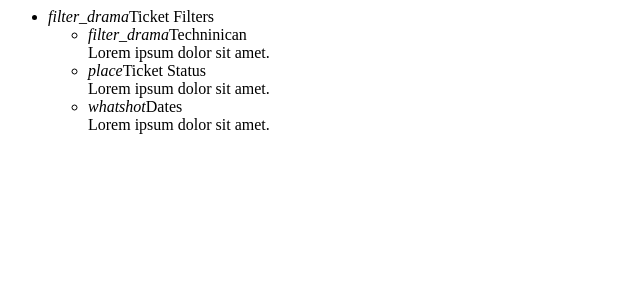
After one commit to mikecummings34/Simple_CRM1.0, a Django app: template crm_app/templates/crm_temps/forms/dropdown-filter.html in a window 1280 px wide. The commit adds this page. Shown: the top 300 px of the page, without its empty margins (0-640 px from the left). Run offline with Django 3.2, Linux system fonts and the light colour scheme; the template is opened without the code that fills it, so the values that code supplies are empty; some libraries are stand-ins or nearby versions.

Commit message:
filter menu

```diff
--- /dev/null
+++ b/crm_app/templates/crm_temps/forms/dropdown-filter.html
@@ -0,0 +1,30 @@
+  <ul class="collapsible">
+    <li>
+      <div class="collapsible-header"><i class='material-icons'>filter_drama</i>Ticket Filters</div>
+      <div class='collapsible-body'>
+        <ul class="collapsible">
+          <li>
+            <div class="collapsible-header"><i class="material-icons">filter_drama</i>Techninican</div>
+            <div class="collapsible-body"><span>Lorem ipsum dolor sit amet.</span></div>
+          </li>
+          <li>
+            <div class="collapsible-header"><i class="material-icons">place</i>Ticket Status</div>
+            <div class="collapsible-body"><span>Lorem ipsum dolor sit amet.</span></div>
+          </li>
+          <li>
+            <div class="collapsible-header"><i class="material-icons">whatshot</i>Dates</div>
+            <div class="collapsible-body"><span>Lorem ipsum dolor sit amet.</span></div>
+          </li>
+        </ul>
+      </div>
+    </li>
+  </ul>
+
+
+
+<script type="text/javascript">
+  $(document).ready(function(){
+      $('.dropdown-trigger').dropdown();
+       $('.collapsible').collapsible();
+  });
+</script>
--- a/crm_app/templates/crm_temps/tix.html
+++ b/crm_app/templates/crm_temps/tix.html
@@ -1,5 +1,8 @@
 
+
+  <!--Base template for ticket table. Uses Ajax and Jquery to render -->
 	<form id='ff' method="GET" action="{% url 'crm:ticket_detail' %}" id="profile_tickets">
+
 
 
 					<table class='striped responsive-table-vertical'>
@@ -21,6 +24,6 @@
 <script>
 	$(document).ready(function(){
     $('.fixed-action-btn').floatingActionButton();
-    $('.dropdown-trigger').dropdown();
+
   });
 </script>
--- a/crm_app/templates/crm_temps/view-profile.html
+++ b/crm_app/templates/crm_temps/view-profile.html
@@ -24,7 +24,7 @@
         <li id="contacts" class="tab col s3"><a href="#test4">Clients and Contacts</a></li>
       </ul>
     </div>
-    <div id="test1" class="col s12">{% include 'crm_temps/tix.html' %}</div>
+    <div id="test1" class="col s12">{% include 'crm_temps/forms/dropdown-filter.html' %} {% include 'crm_temps/tix.html' %}</div>
     <div id="test2" class="col s12">{% include 'crm_temps/tix.html' %}</div>
     <div id="test3" class="col s12">Test 3</div>
     <div id="test4" class="col s12">Test 4</div>
```
